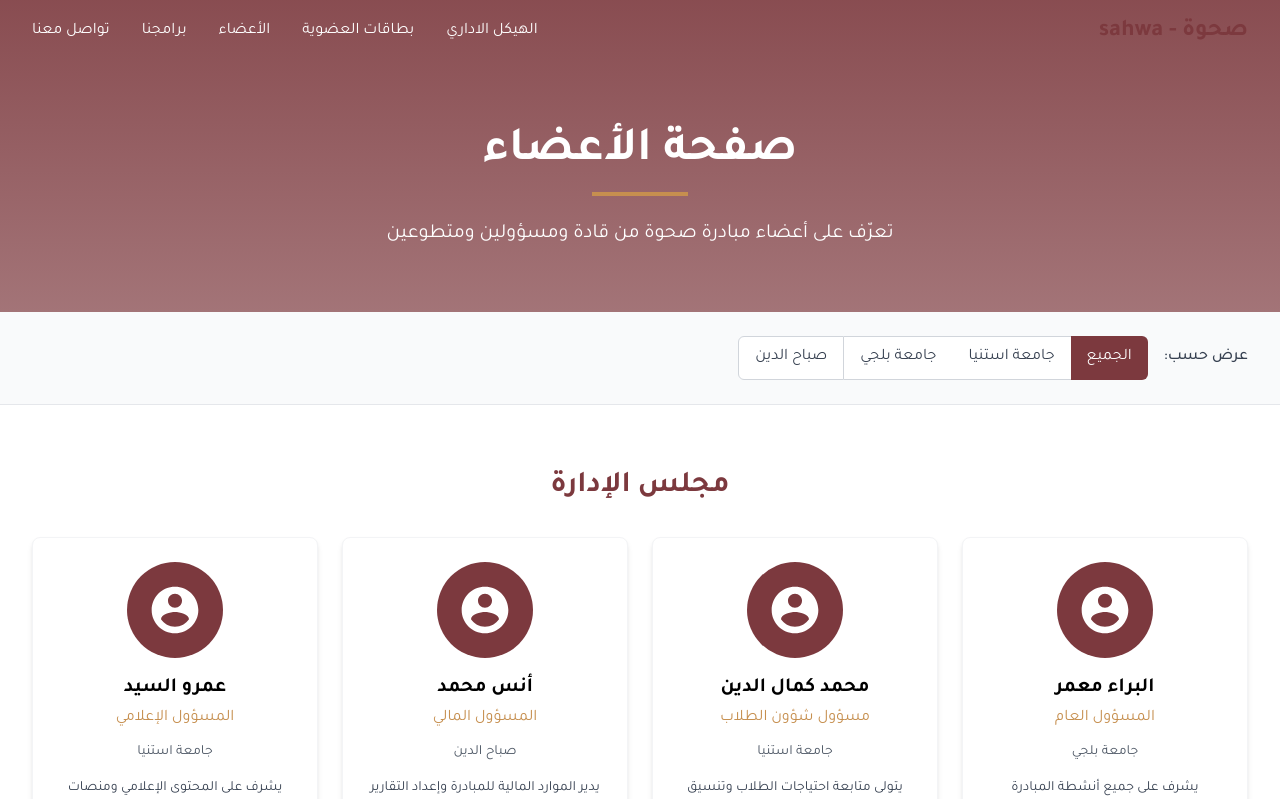
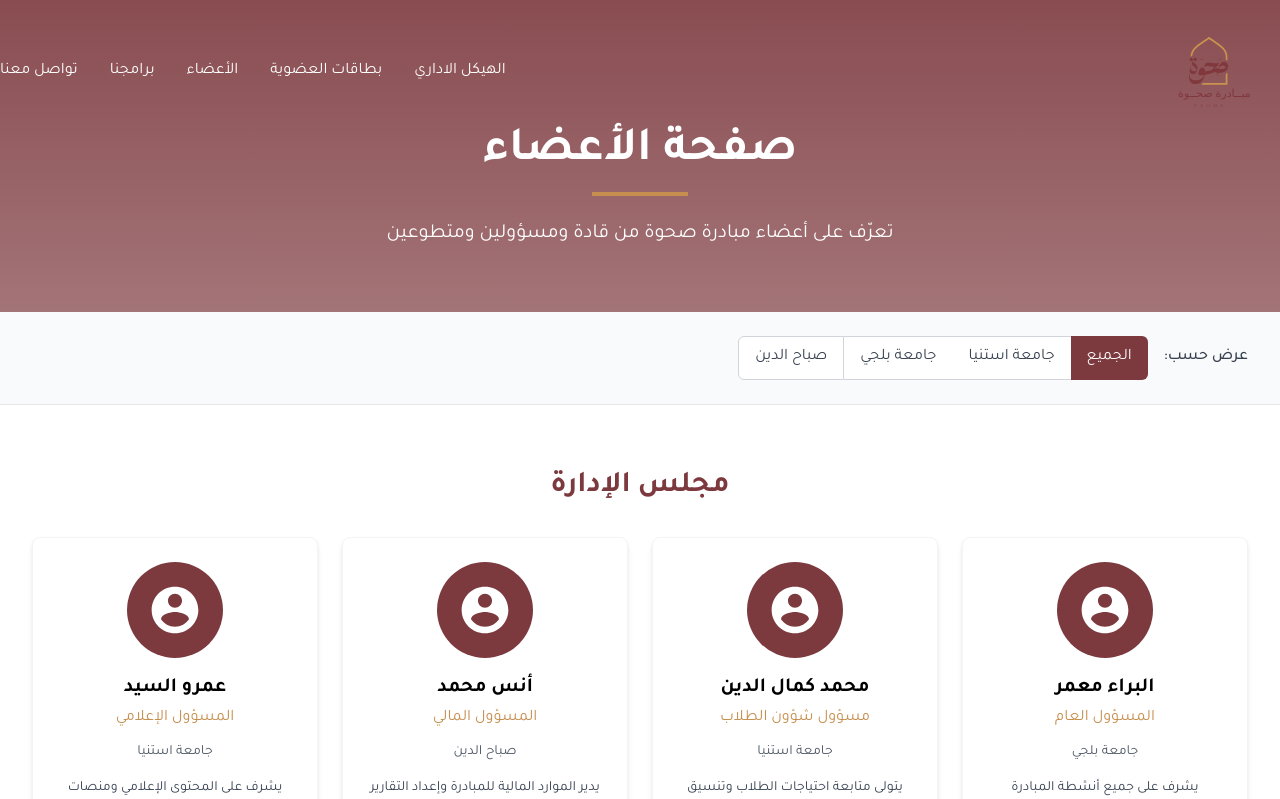
Before and after one commit to mokamaleldin/sahwa, a React (Vite) app: page /members in a window 1280 px wide. Shown: the top 799 px of the page. Built offline with nearby package versions, Linux system fonts and the light colour scheme.

Commit message:
feat: update Header component to use logo image and simplify layout

```diff
--- a/src/components/Header.tsx
+++ b/src/components/Header.tsx
@@ -1,11 +1,10 @@
 import React, { useState, useEffect } from 'react';
 import { Menu, X } from 'lucide-react';
-import { Link, useLocation } from 'react-router-dom';
+import { Link } from 'react-router-dom';
 
 const Header: React.FC = () => {
   const [isMenuOpen, setIsMenuOpen] = useState(false);
   const [isScrolled, setIsScrolled] = useState(false);
-  const location = useLocation();
 
   useEffect(() => {
     const handleScroll = () => {
@@ -20,10 +19,14 @@ const Header: React.FC = () => {
     <header className={`fixed top-0 right-0 left-0 z-50 transition-all duration-300 ${
       isScrolled ? 'bg-white/95 backdrop-blur-md shadow-lg' : 'bg-transparent'
     }`}>
-      <div className="max-w-7xl mx-auto px-4 sm:px-6 lg:px-8">
-        <div className="flex justify-between items-center py-4">
-          <Link to="/" className="text-2xl font-bold text-[#7c393e]">
-            صحوة - sahwa
+      <div className="max-w-7xl mx-auto">
+        <div className="flex justify-between items-center ">
+          <Link to="/" >
+            <img
+              src="logo.svg"
+              alt="صحوة - sahwa"
+              className=" w-36 h-36"
+            />
           </Link>
 
           {/* Desktop Navigation */}
```
Also changed, not shown: public/logo.svg (added).
